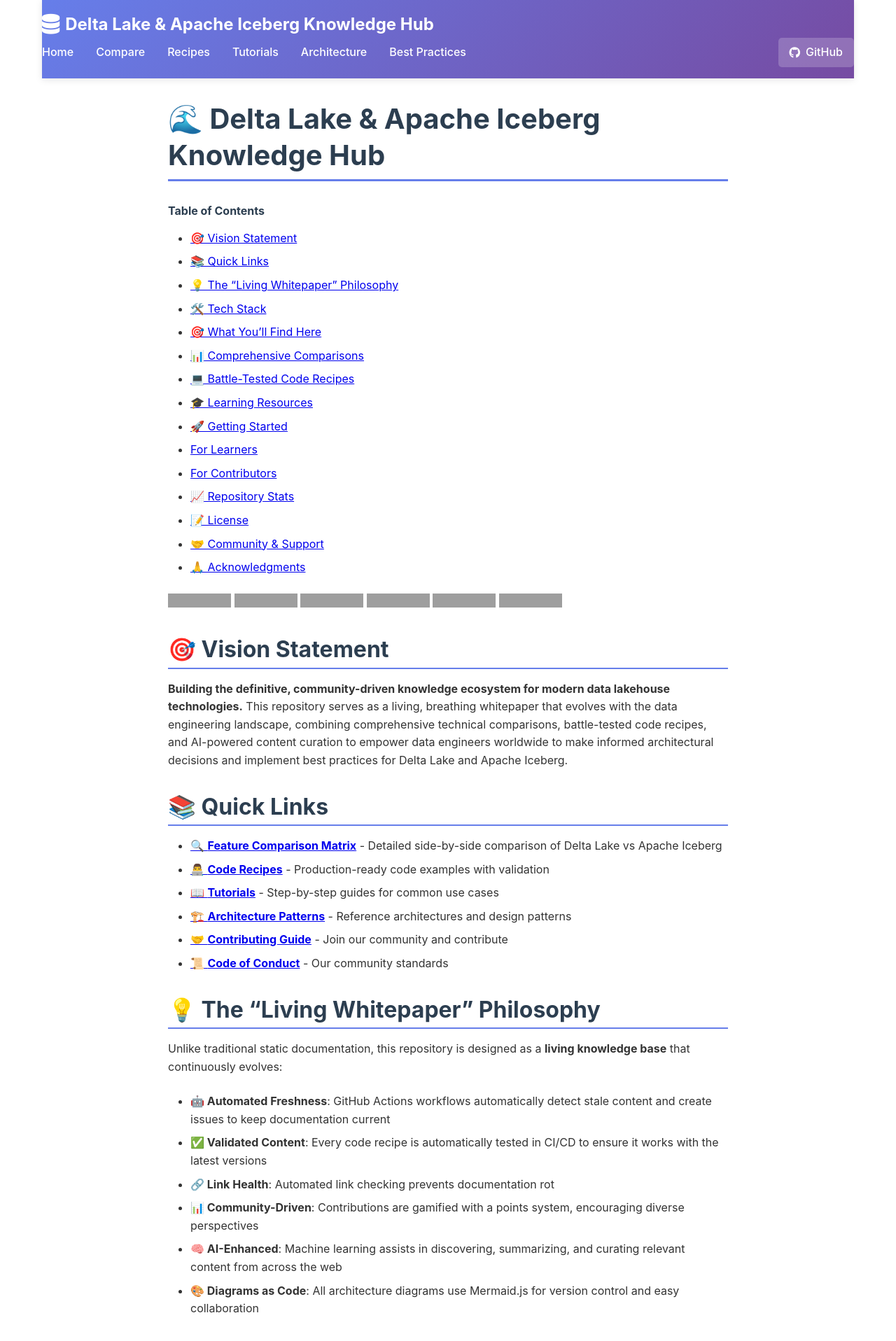
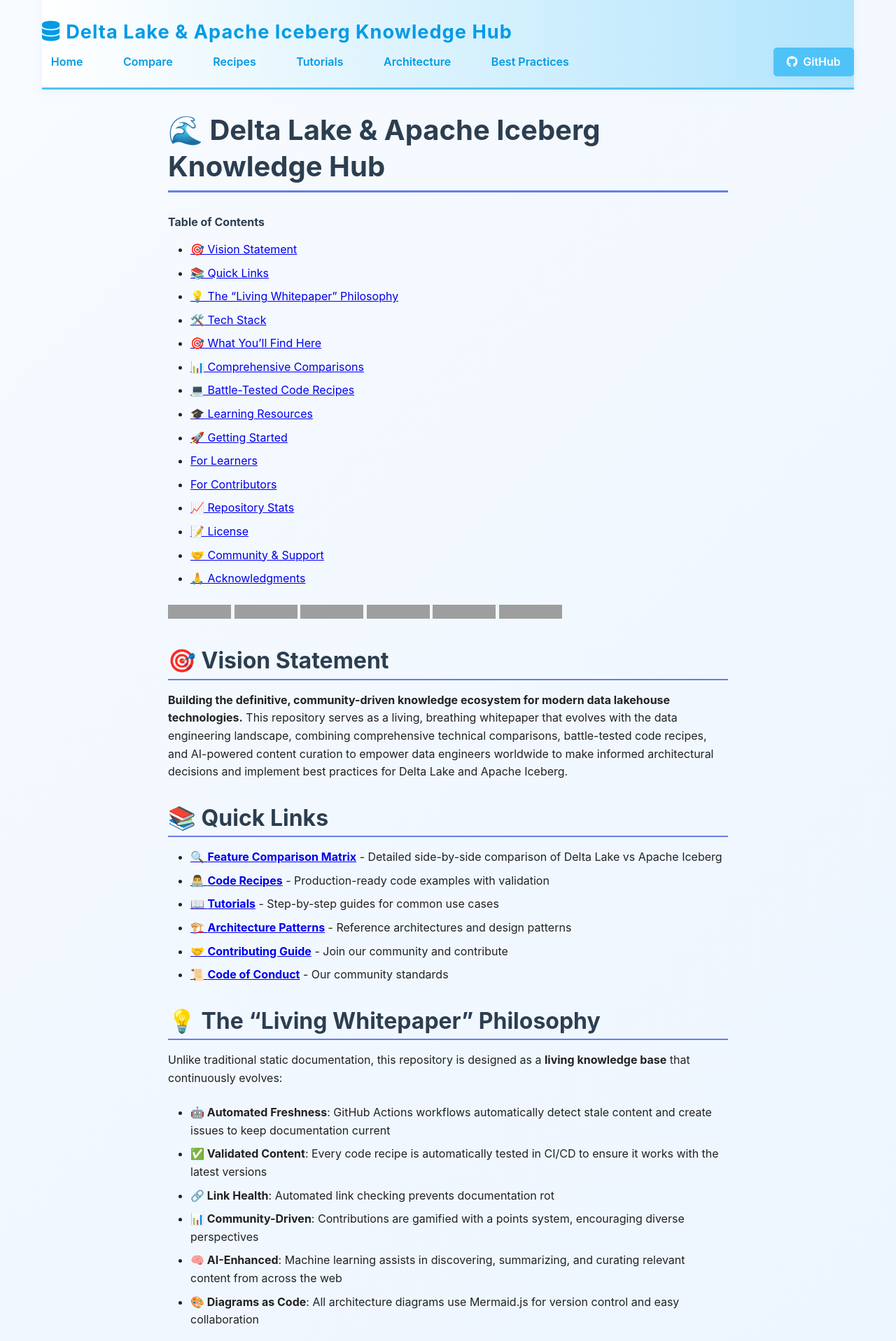
Before and after one commit to Analytical-Guide/Datalake-Guide, a Jekyll site: the page built from index.md, in a window 1280 px wide. Shown: the top 1916 px of the page at 70% size. Built offline with Jekyll 4.4.1, drawn with Linux system fonts in a browser that asks for light colours; nearby versions of some CDN libraries; grey boxes are pictures that could not be loaded.

Commit message:
changing the coloring schema

```diff
--- a/assets/css/main.css
+++ b/assets/css/main.css
@@ -12,8 +12,8 @@
 
 body {
     font-family: -apple-system, BlinkMacSystemFont, 'Segoe UI', Roboto, Oxygen, Ubuntu, Cantarell, sans-serif;
-    color: #333;
-    background-color: #fff;
+    color: #222;
+    background: linear-gradient(135deg, #f8fbff 0%, #e3f0ff 100%);
     line-height: 1.6;
 }
 
@@ -25,11 +25,12 @@
 
 /* Header and Navigation */
 .site-header {
-    background: linear-gradient(135deg, #667eea 0%, #764ba2 100%);
-    color: white;
-    padding: 1rem 0;
+    background: linear-gradient(90deg, #fff 0%, #b3e5fc 100%);
+    color: #222;
+    padding: 1.5rem 0 1rem 0;
     margin-bottom: 2rem;
-    box-shadow: 0 2px 10px rgba(0,0,0,0.1);
+    box-shadow: 0 2px 12px rgba(51, 181, 229, 0.08);
+    border-bottom: 3px solid #4fc3f7;
 }
 
 .main-nav {
@@ -40,13 +41,14 @@
 }
 
 .nav-brand a {
-    color: white;
+    color: #039be5;
     text-decoration: none;
-    font-size: 1.5rem;
+    font-size: 1.7rem;
     font-weight: bold;
     display: flex;
     align-items: center;
     gap: 0.5rem;
+    letter-spacing: 1px;
 }
 
 .nav-brand i {
@@ -61,30 +63,36 @@
 }
 
 .nav-links a {
-    color: white;
+    color: #039be5;
     text-decoration: none;
-    font-weight: 500;
-    transition: opacity 0.3s ease;
+    font-weight: 600;
+    transition: color 0.2s, background 0.2s;
+    padding: 0.3rem 0.8rem;
+    border-radius: 4px;
 }
 
 .nav-links a:hover {
-    opacity: 0.8;
+    background: #e1f5fe;
+    color: #01579b;
 }
 
 .nav-actions .btn {
-    background: rgba(255,255,255,0.2);
-    color: white;
-    padding: 0.5rem 1rem;
+    background: #4fc3f7;
+    color: #fff;
+    padding: 0.5rem 1.2rem;
     border-radius: 5px;
     text-decoration: none;
     display: inline-flex;
     align-items: center;
     gap: 0.5rem;
-    transition: background 0.3s ease;
+    font-weight: 600;
+    box-shadow: 0 2px 8px rgba(33,150,243,0.08);
+    transition: background 0.2s, color 0.2s;
 }
 
 .nav-actions .btn:hover {
-    background: rgba(255,255,255,0.3);
+    background: #039be5;
+    color: #fff;
 }
 
 /* Main Content */
```
